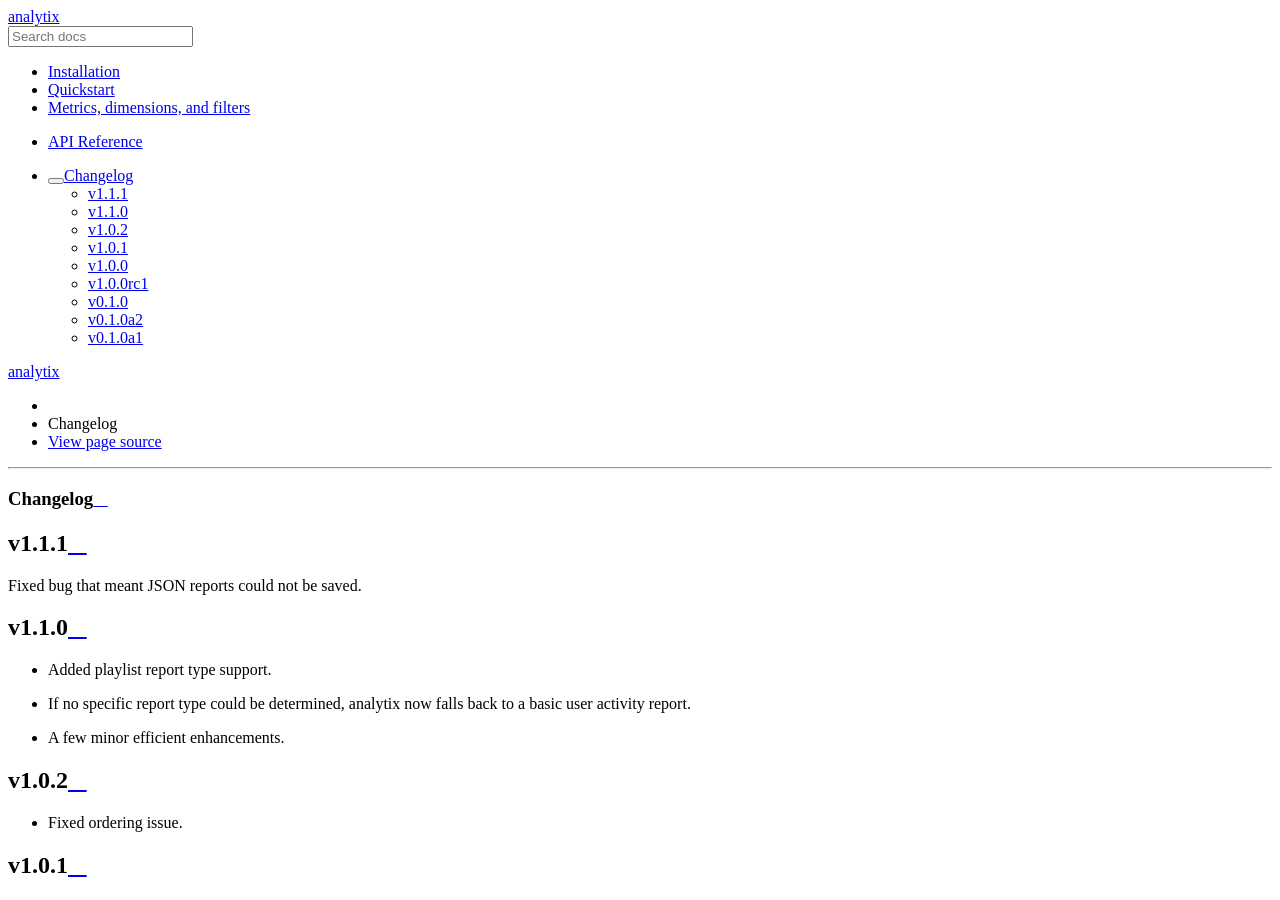
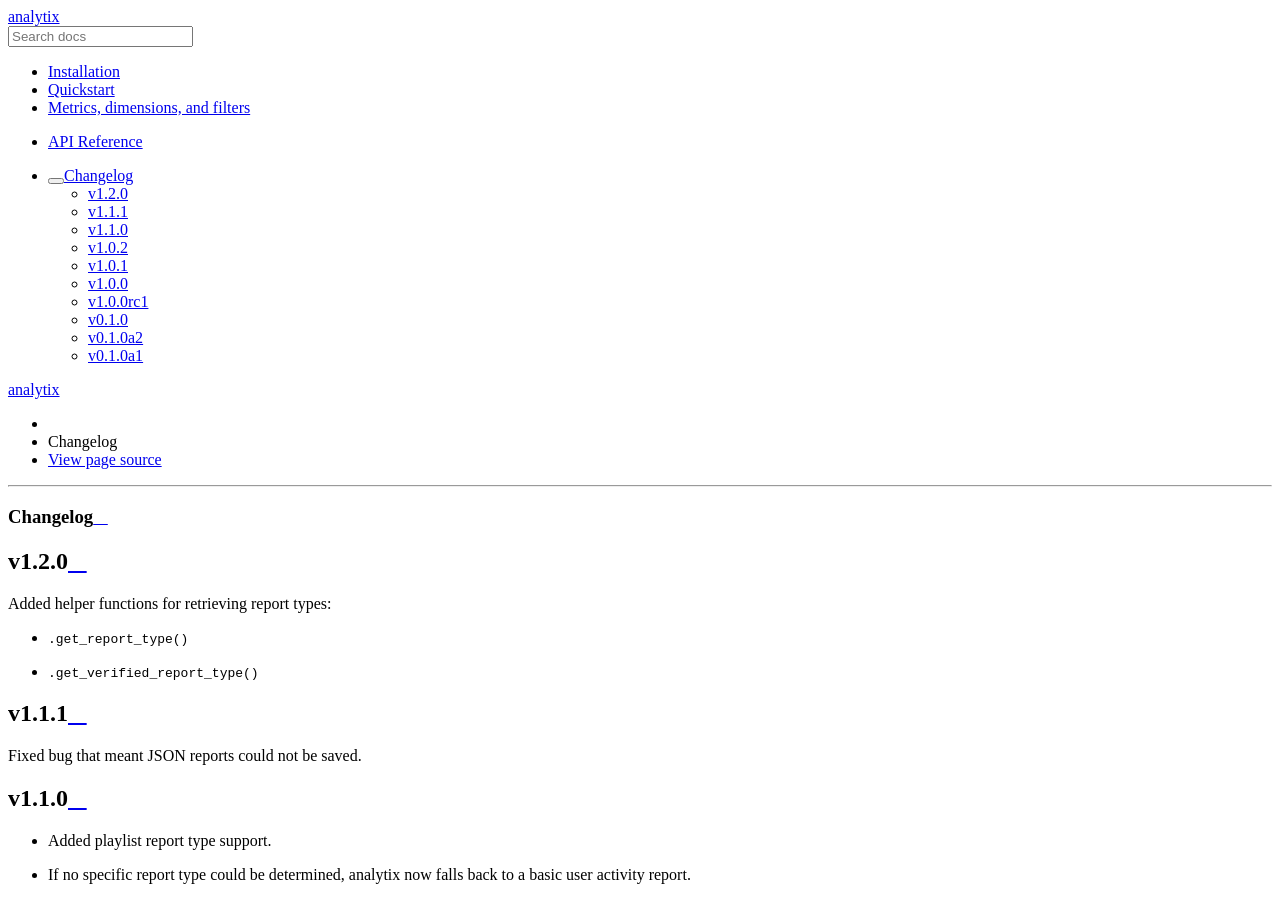
Before and after one commit to parafoxia/analytix, a Sphinx documentation site: the page built from docs/changelog.rst, in a window 1280 px wide and 900 px high. Built offline with Sphinx 7.4.7 and the Read the Docs theme 2.0.0, drawn with Linux system fonts in a browser that asks for light colours.

Commit message:
Update changelog

```diff
--- a/docs/changelog.rst
+++ b/docs/changelog.rst
@@ -1,5 +1,13 @@
 Changelog
 =========
+
+v1.2.0
+------
+
+Added helper functions for retrieving report types:
+
+- :code:`.get_report_type()`
+- :code:`.get_verified_report_type()`
 
 v1.1.1
 ------
```
